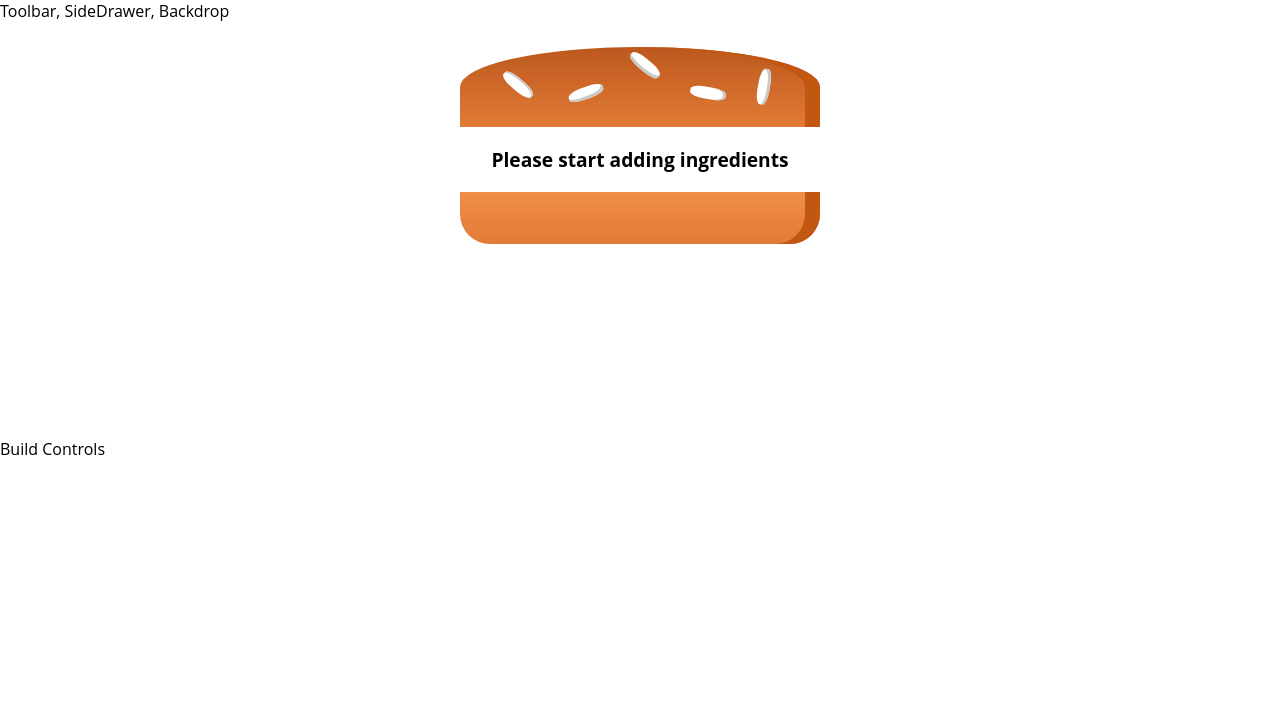
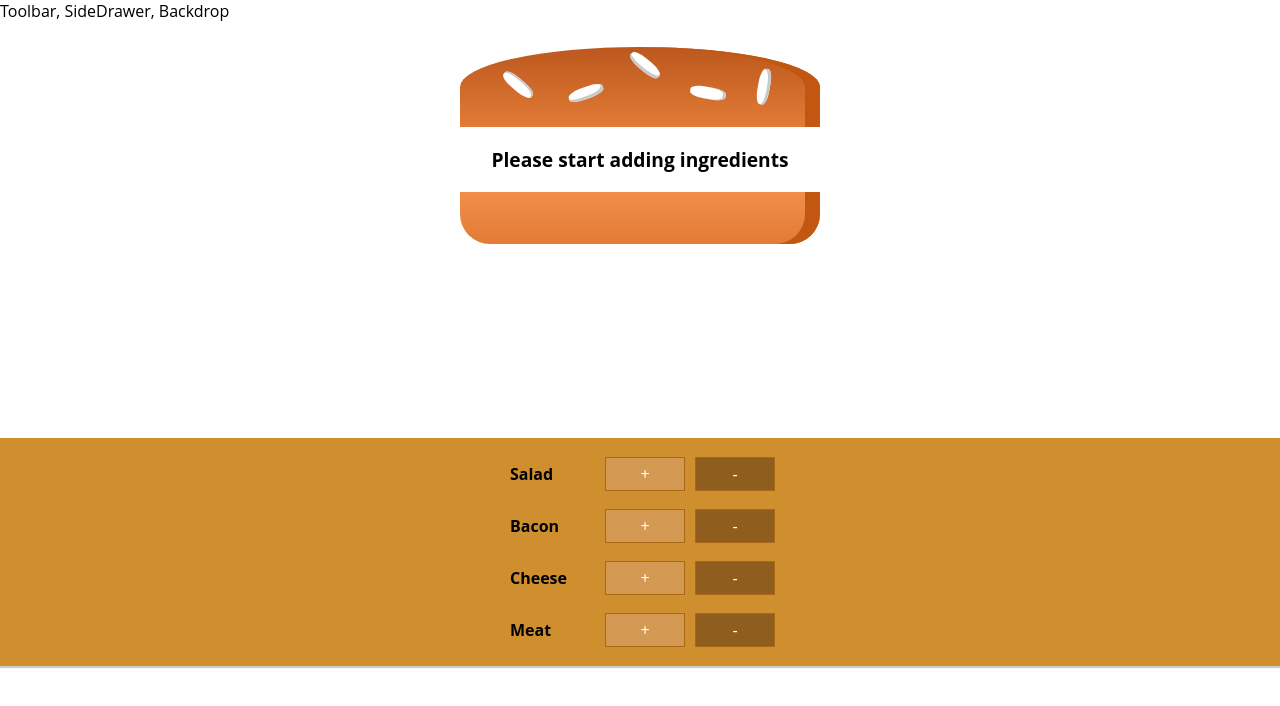
Before and after one commit to karolina-michalak/BurgerBuilderApp, a React app: page / in a window 1280 px wide. Shown: the top 706 px of the page. Built offline with nearby package versions, Linux system fonts and the light colour scheme.

Commit message:
added controls

```diff
--- a/src/components/Burger/BuildControls/BuildControl/BuildControl.js
+++ b/src/components/Burger/BuildControls/BuildControl/BuildControl.js
@@ -1,12 +1,14 @@
 import React from 'react';
-import styles from './BuildControl.module.css'
+import style from './BuildControl.module.css'
 
 const BuildControl = props => {
-    <div className={styles.BuildControl}>
-        <div>{props.label}</div>
-        <button>+</button>
-        <button>-</button>
+    return(
+    <div className={style.BuildControl}>
+        <div className={style.Label}>{props.label}</div>
+        <button className={style.Less}>+</button>
+        <button className={style.More}>-</button>
     </div>
+    )
 }
 
 export default BuildControl
--- a/src/components/Burger/BuildControls/BuildControls.js
+++ b/src/components/Burger/BuildControls/BuildControls.js
@@ -1,10 +1,21 @@
 import React from 'react';
-import styles from './BuildControls.module.css'
+import style from './BuildControls.module.css';
+import BuildControl from './BuildControl/BuildControl'
 
-const BuildControls = props => {
-    <div className={styles.BuildControls}>
+const controls = [
+    { label: 'Salad', type: 'salad'},
+    { label: 'Bacon', type: 'bacon'},
+    { label: 'Cheese', type: 'cheese'},
+    { label: 'Meat', type: 'meat'},
 
+]
+
+const BuildControls = props => (
+    <div className={style.BuildControls}>
+        {controls.map(el => (
+            <BuildControl key={el.label} label={el.label}/>
+        ))}
     </div>
-}
+)
 
 export default BuildControls
--- a/src/containers/BurgerBuilder/BurgerBuilder.js
+++ b/src/containers/BurgerBuilder/BurgerBuilder.js
@@ -1,6 +1,8 @@
 import React, { Component } from 'react';
 import ReactAux from '../../hoc/ReactAux';
-import Burger from '../../components/Burger/Burger'
+import Burger from '../../components/Burger/Burger';
+import BuildControls from '../../components/Burger/BuildControls/BuildControls'
+// import BuildControl from '../../components/Burger/BuildControls/BuildControl/BuildControl';
 
 
 class BurgerBuilder extends Component{
@@ -16,7 +18,7 @@ class BurgerBuilder extends Component{
         return(
             <ReactAux>
                 <Burger ingredients={this.state.ingredients}/>
-                <div>Build Controls</div>
+                <BuildControls/>
             </ReactAux>
         )
     }
```
Also changed, not shown: src/components/Burger/BuildControls/BuildControl/BuildControl.module.css (renamed from src/components/Burger/BuildControls/BuildControl/BuildControl.css).
